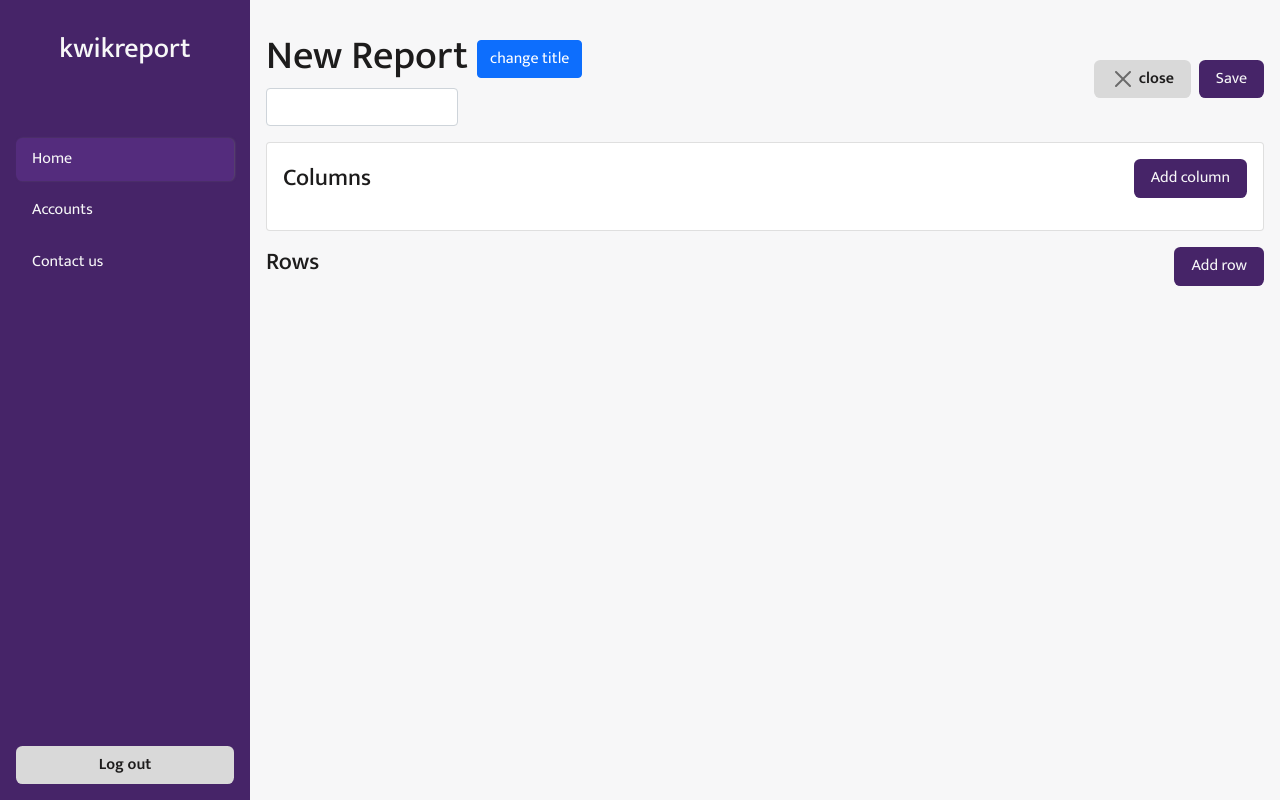
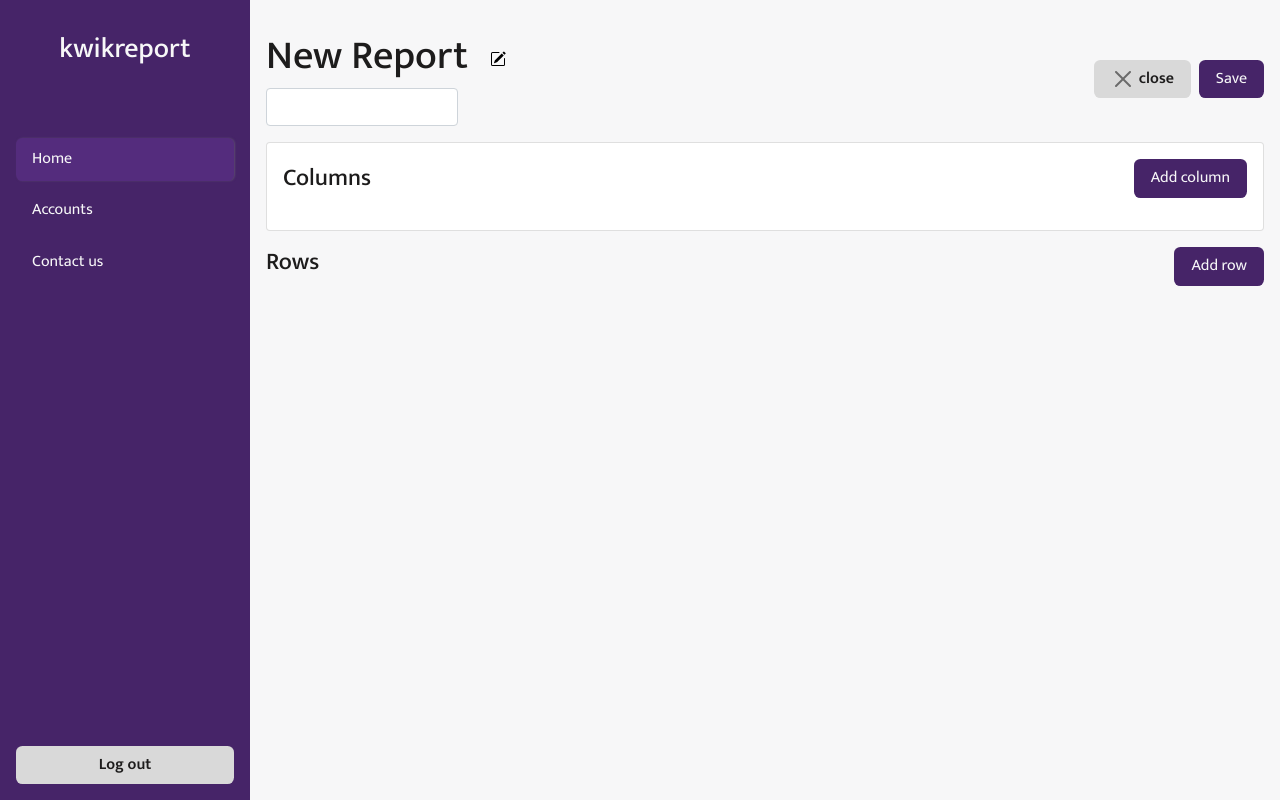
Before and after one commit to jerrywonderr/kwikreport, a Django app: page /report/add/ in a window 1280 px wide. Run offline with Django 4.2, Linux system fonts and the light colour scheme; the visitor is signed in with stand-in values (Sample User, id 1); some libraries are stand-ins or nearby versions.

Commit message:
chore: :arrow_up: replaced change title btn with img (#21)

```diff
--- a/reports/templates/add-report.html
+++ b/reports/templates/add-report.html
@@ -30,9 +30,9 @@
         <div>
           <h1 class="report-title-container">
             <span class="report-title">New Report</span>
-            <span class="btn btn-primary change-report-title-btn"
-              >change title</span
-            >
+            <button class="btn">
+              <img src="/static/images/pencil-square.svg" alt="">
+            </button>
           </h1>
           <input class="form-control update-report-title-field" type="text" />
         </div>
```
Also changed, not shown: static/images/pen.svg (added), static/images/pencil-square.svg (added), 2 other files.
